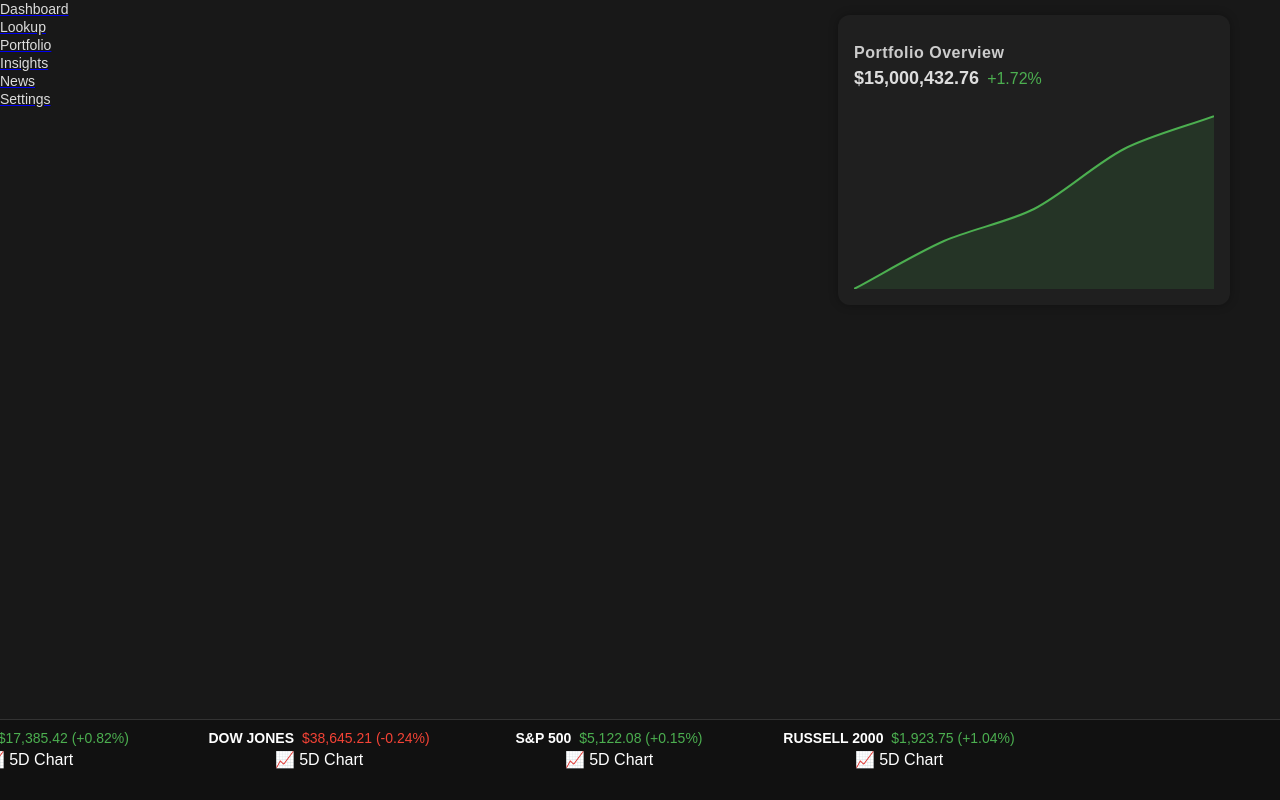
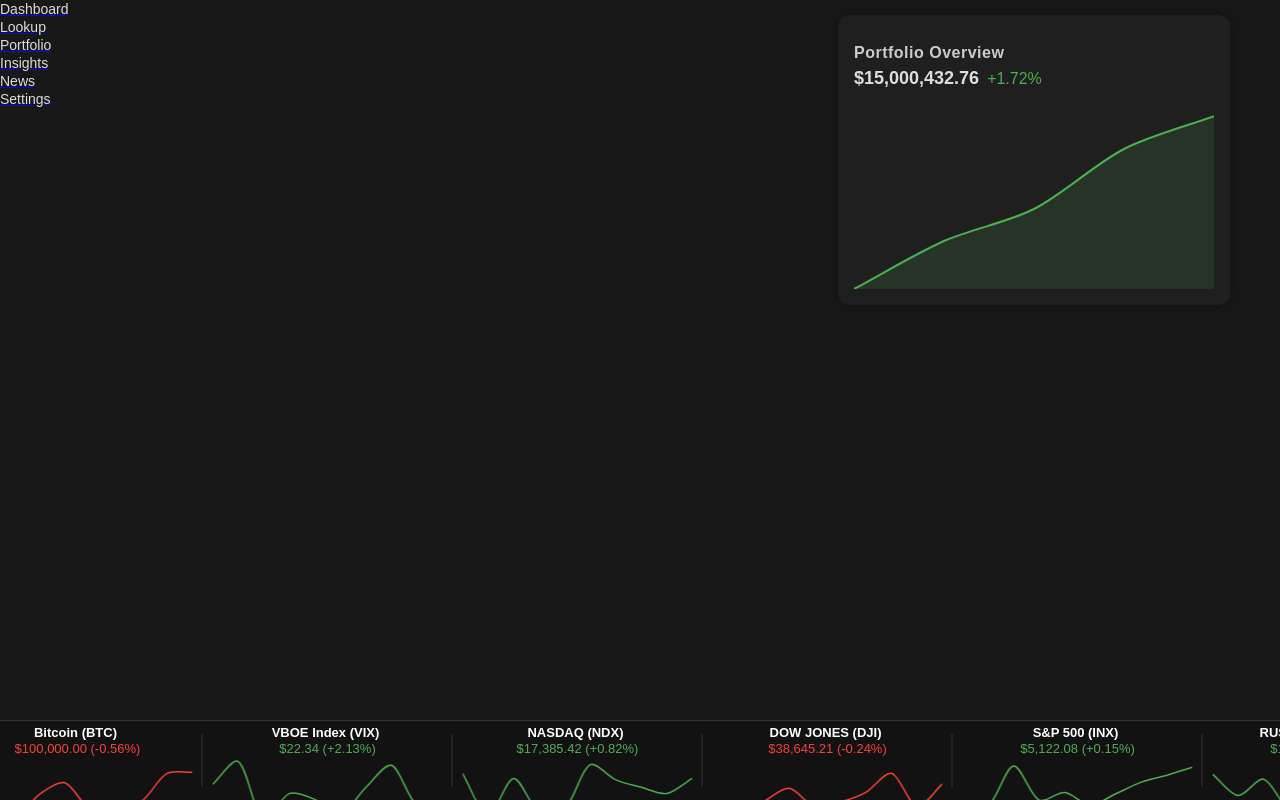
Before and after one commit to HSpelbring/Quantify, an Angular app in the folder client/: page /dashboard in a window 1280 px wide. Built offline with nearby package versions, Linux system fonts and the light colour scheme.

Commit message:
feat: improved bottom ticker

```diff
--- a/client/package.json
+++ b/client/package.json
@@ -43,7 +43,7 @@
     "@angular/compiler-cli": "^20.3.0",
     "@types/express": "^5.0.1",
     "@types/jasmine": "~5.1.0",
-    "@types/node": "^20.17.19",
+    "@types/node": "^20.19.24",
     "jasmine-core": "~5.9.0",
     "karma": "~6.4.0",
     "karma-chrome-launcher": "~3.2.0",
--- a/client/src/app/pages/dashboard/dashboard.component.css
+++ b/client/src/app/pages/dashboard/dashboard.component.css
@@ -211,3 +211,101 @@ p {
     height: 75px;
   }
 }
+
+.divider {
+  position: absolute;
+  right: 0;
+  top: 10%;
+  bottom: 10%;
+  width: 1px;
+  background-color: #444;
+}
+
+.up {
+  color: #4CAF50;
+}
+
+.down {
+  color: #F44336;
+}
+
+.fund-ticker {
+  position: fixed;
+  bottom: 0;
+  left: 0;
+  width: 100%;
+  height: 80px;
+  background-color: #121212;
+  border-top: 1px solid #333;
+  display: flex;
+  justify-content: center;
+  align-items: center;
+  z-index: 1000;
+  overflow: hidden;
+  box-sizing: border-box;
+  padding: 6px 0;
+}
+
+.ticker-track {
+  display: flex;
+  width: max-content;
+  height: 100%;
+  justify-content: space-evenly;
+  align-items: center;
+  animation: scrollLeft 40s linear infinite;
+}
+
+.fund {
+  display: flex;
+  flex-direction: column;
+  align-items: center;
+  justify-content: flex-start;
+  width: 250px;
+  height: 100%;
+  position: relative;
+  padding: 0 10px;
+  box-sizing: border-box;
+}
+
+.fund-info {
+  text-align: center;
+  font-size: 13px;
+  line-height: 1.2;
+  height: 28px;
+  display: flex;
+  flex-direction: column;
+  justify-content: center;
+  margin-bottom: 0;
+}
+
+.fund-chart {
+  width: 100%;
+  height: 40px;
+  margin-top: 0;
+}
+
+.divider {
+  position: absolute;
+  right: 0;
+  top: 10%;
+  bottom: 10%;
+  width: 1px;
+  background-color: #333;
+}
+
+.up {
+  color: #4CAF50;
+}
+
+.down {
+  color: #F44336;
+}
+
+@keyframes scrollTicker {
+  from {
+    transform: translateX(0);
+  }
+  to {
+    transform: translateX(-100%);
+  }
+}
--- a/client/src/app/pages/dashboard/dashboard.component.html
+++ b/client/src/app/pages/dashboard/dashboard.component.html
@@ -16,19 +16,32 @@
     </div>
   </div>
 
-  <!-- Bottom Slideshow -->
   <div class="fund-ticker">
     <div class="ticker-track">
-      <div class="fund" *ngFor="let fund of funds">
+      <!-- Original set -->
+      <div class="fund" *ngFor="let fund of funds; let i = index">
         <div class="fund-info">
           <span class="fund-name">{{ fund.name }}</span>
           <span class="fund-price" [class.up]="fund.change > 0" [class.down]="fund.change < 0">
             {{ fund.price | currency:'USD' }} ({{ fund.change > 0 ? '+' : '' }}{{ fund.change }}%)
           </span>
         </div>
-        <div class="fund-chart">📈 5D Chart</div>
+        <canvas class="fund-chart" [id]="'fundChart' + i"></canvas>
+        <div class="divider"></div> <!-- Always include divider -->
+      </div>
+
+      <!-- Duplicate for seamless loop -->
+      <div class="fund" *ngFor="let fund of funds; let i = index">
+        <div class="fund-info">
+          <span class="fund-name">{{ fund.name }}</span>
+          <span class="fund-price" [class.up]="fund.change > 0" [class.down]="fund.change < 0">
+            {{ fund.price | currency:'USD' }} ({{ fund.change > 0 ? '+' : '' }}{{ fund.change }}%)
+          </span>
+        </div>
+        <canvas class="fund-chart" [id]="'fundChartDuplicate' + i"></canvas>
+        <!-- only hide the very last divider overall -->
+        <div class="divider" *ngIf="!(i === funds.length - 1)"></div>
       </div>
     </div>
   </div>
-
 </div>
--- a/client/src/app/pages/dashboard/dashboard.component.ts
+++ b/client/src/app/pages/dashboard/dashboard.component.ts
@@ -10,38 +10,28 @@ import { Chart } from 'chart.js/auto';
   styleUrls: ['./dashboard.component.css']
 })
 export class DashboardComponent implements AfterViewInit {
-
-  apis = [
-    { name: 'YFinance', active: true },
-    { name: 'Alpha Vantage', active: true },
-    { name: 'Finnhub', active: false },
-    { name: 'Polygon.io', active: true },
-    { name: 'Go Backend', active: true },
-    { name: 'Python FastAPI', active: true },
-    { name: 'Redis Cache', active: false },
-  ];
-
   portfolio = { price: 15000432.76, change: 1.72 };
 
   funds = [
-    { name: 'NASDAQ', price: 17385.42, change: 0.82 },
-    { name: 'DOW JONES', price: 38645.21, change: -0.24 },
-    { name: 'S&P 500', price: 5122.08, change: 0.15 },
-    { name: 'RUSSELL 2000', price: 1923.75, change: 1.04 },
+    { name: 'NASDAQ (NDX)', price: 17385.42, change: 0.82 },
+    { name: 'DOW JONES (DJI)', price: 38645.21, change: -0.24 },
+    { name: 'S&P 500 (INX)', price: 5122.08, change: 0.15 },
+    { name: 'RUSSELL 2000 (RUT)', price: 1923.75, change: 1.04 },
+    { name: 'Bitcoin (BTC)', price: 100000, change: -0.56 },
+    { name: 'VBOE Index (VIX)', price: 22.34, change: 2.13 }
   ];
 
   ngAfterViewInit() {
-  const canvas = document.getElementById('portfolioChart') as HTMLCanvasElement | null;
-  if (!canvas) {
-    console.error('Canvas element not found!');
-    return;
+    this.createPortfolioChart();
+    this.createFundCharts();
   }
 
+  private createPortfolioChart() {
+    const canvas = document.getElementById('portfolioChart') as HTMLCanvasElement;
+    if (!canvas) return;
+
     const ctx = canvas.getContext('2d');
-  if (!ctx) {
-    console.error('Canvas context not found!');
-    return;
-  }
+    if (!ctx) return;
 
     new Chart(ctx, {
       type: 'line',
@@ -65,4 +55,40 @@ export class DashboardComponent implements AfterViewInit {
       }
     });
   }
+
+  private createFundCharts() {
+    const total = this.funds.length * 2; // original + duplicate
+    for (let i = 0; i < total; i++) {
+      const index = i % this.funds.length;
+      const fund = this.funds[index];
+      const canvas = document.getElementById(`fundChart${i < this.funds.length ? i : 'Duplicate' + index}`) as HTMLCanvasElement;
+      if (!canvas) continue;
+
+      const ctx = canvas.getContext('2d');
+      if (!ctx) continue;
+
+      const data = Array.from({ length: 10 }, () => fund.price * (1 + (Math.random() - 0.5) / 100));
+
+      new Chart(ctx, {
+        type: 'line',
+        data: {
+          labels: data.map((_, j) => j.toString()),
+          datasets: [{
+            data,
+            borderColor: fund.change > 0 ? '#4CAF50' : '#F44336',
+            borderWidth: 1.5,
+            tension: 0.3,
+            pointRadius: 0,
+            fill: false
+          }]
+        },
+        options: {
+          plugins: { legend: { display: false } },
+          scales: { x: { display: false }, y: { display: false } },
+          responsive: true,
+          maintainAspectRatio: false
         }
+      });
+    }
+  }
+}
--- a/package.json
+++ b/package.json
@@ -1,5 +1,11 @@
 {
   "dependencies": {
+    "@angular/common": "^20.3.10",
+    "@angular/core": "^20.3.10",
+    "@angular/forms": "^20.3.10",
+    "@angular/platform-browser": "^20.3.10",
+    "@angular/router": "^20.3.10",
+    "chart.js": "^4.5.1",
     "lucide": "^0.552.0",
     "lucide-angular": "^0.552.0"
   }
```
Also changed, not shown: 2 other files (tests, documents, lock files or other folders). Lines whose indentation alone changed are shown as unchanged.
